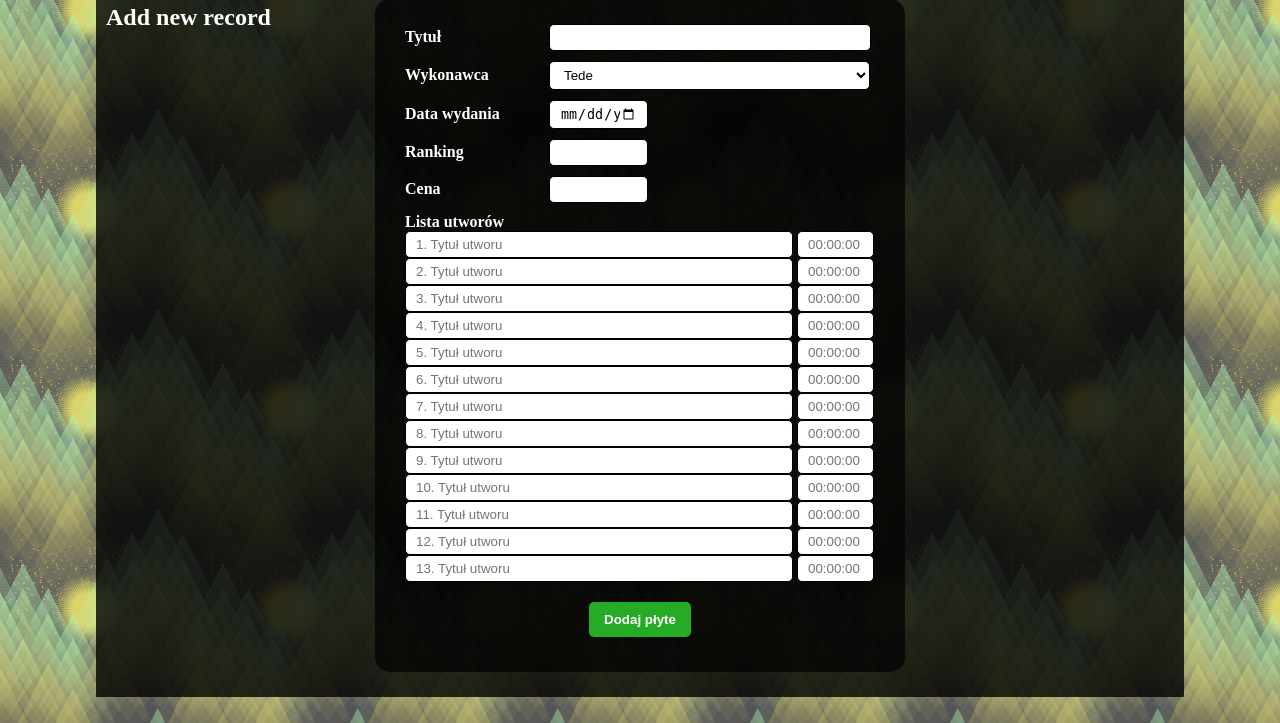
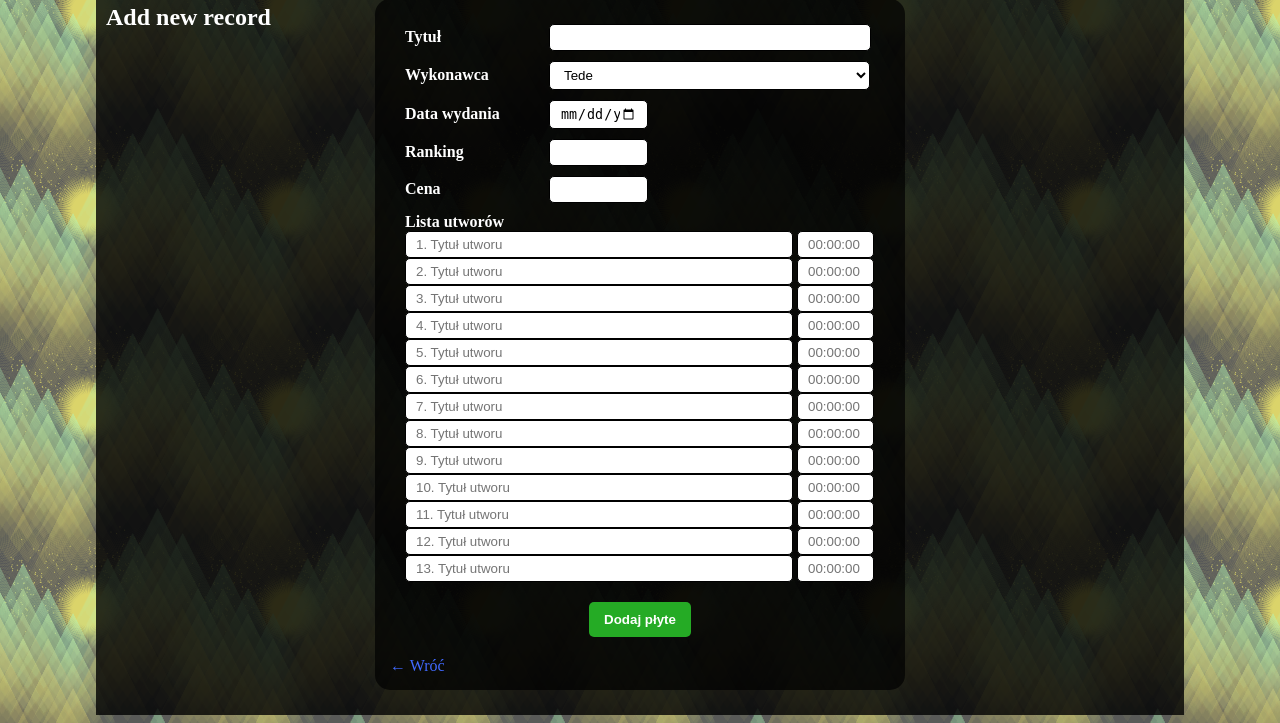
Before and after one commit to d0niek/PKCK-2015, a PHP site: page /add-record in a window 1280 px wide. Shown: the part 77-800 px from the top of the page. Run offline with PHP 8.4, Linux system fonts and the light colour scheme.

Commit message:
Added link to 'Go back'

```diff
--- a/app/Templates/add-performer.php
+++ b/app/Templates/add-performer.php
@@ -38,6 +38,8 @@
     <div class="form-group">
         <input type="submit" value="Dodaj wykonawcę">
     </div>
+
+    <a class="go-back" href="<?php echo "$baseUrl/performers"; ?>">← Wróć</a>
 </form>
 
 <?php require_once("$basePath/footer.php"); ?>
--- a/app/Templates/add-record.php
+++ b/app/Templates/add-record.php
@@ -65,6 +65,8 @@
     <div class="form-group">
         <input type="submit" value="Dodaj płyte">
     </div>
+
+    <a class="go-back" href="<?php echo $baseUrl; ?>">← Wróć</a>
 </form>
 
 <?php require_once("$basePath/footer.php"); ?>
--- a/app/Templates/delete-performer.php
+++ b/app/Templates/delete-performer.php
@@ -22,4 +22,6 @@
     <input type="submit" value="Usuń wykonawcę">
 </form>
 
+<a class="go-back" href="<?php echo "$baseUrl/performers"; ?>">← Wróć</a>
+
 <?php require_once("$basePath/footer.php"); ?>
--- a/app/Templates/delete-record.php
+++ b/app/Templates/delete-record.php
@@ -39,4 +39,6 @@
     <input type="submit" value="Usuń płytę">
 </form>
 
+<a class="go-back" href="<?php echo $baseUrl; ?>">← Wróć</a>
+
 <?php require_once("$basePath/footer.php"); ?>
--- a/app/Templates/edit-performer.php
+++ b/app/Templates/edit-performer.php
@@ -46,6 +46,8 @@
     <div class="form-group">
         <input type="submit" value="Edytuj wykonawcę">
     </div>
+
+    <a class="go-back" href="<?php echo "$baseUrl/performers"; ?>">← Wróć</a>
 </form>
 
 <?php require_once("$basePath/footer.php"); ?>
--- a/app/Templates/edit-record.php
+++ b/app/Templates/edit-record.php
@@ -84,6 +84,8 @@
     <div class="form-group">
         <input type="submit" value="Edytuj płytę">
     </div>
+
+    <a class="go-back" href="<?php echo $baseUrl; ?>">← Wróć</a>
 </form>
 
 <?php require_once("$basePath/footer.php"); ?>
--- a/public/style/form.css
+++ b/public/style/form.css
@@ -31,3 +31,8 @@
     margin: 0;
     padding: 5px 10px;
 }
+
+.go-back {
+    color: rgb(65, 106, 255);
+    text-decoration: none;
+}
```
